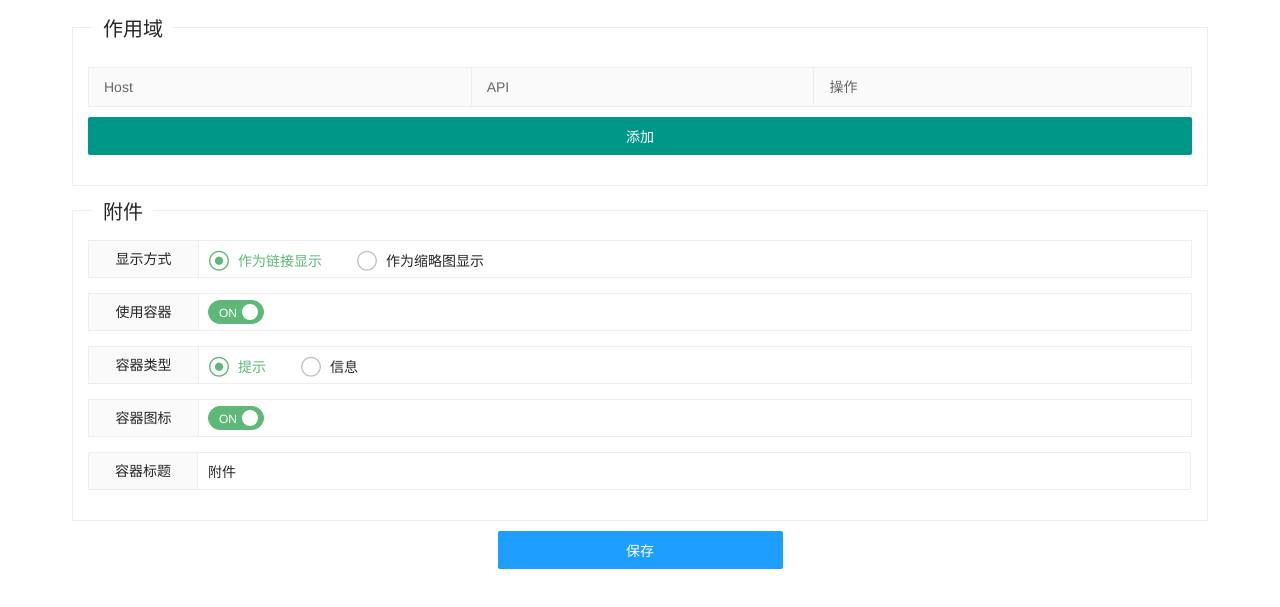
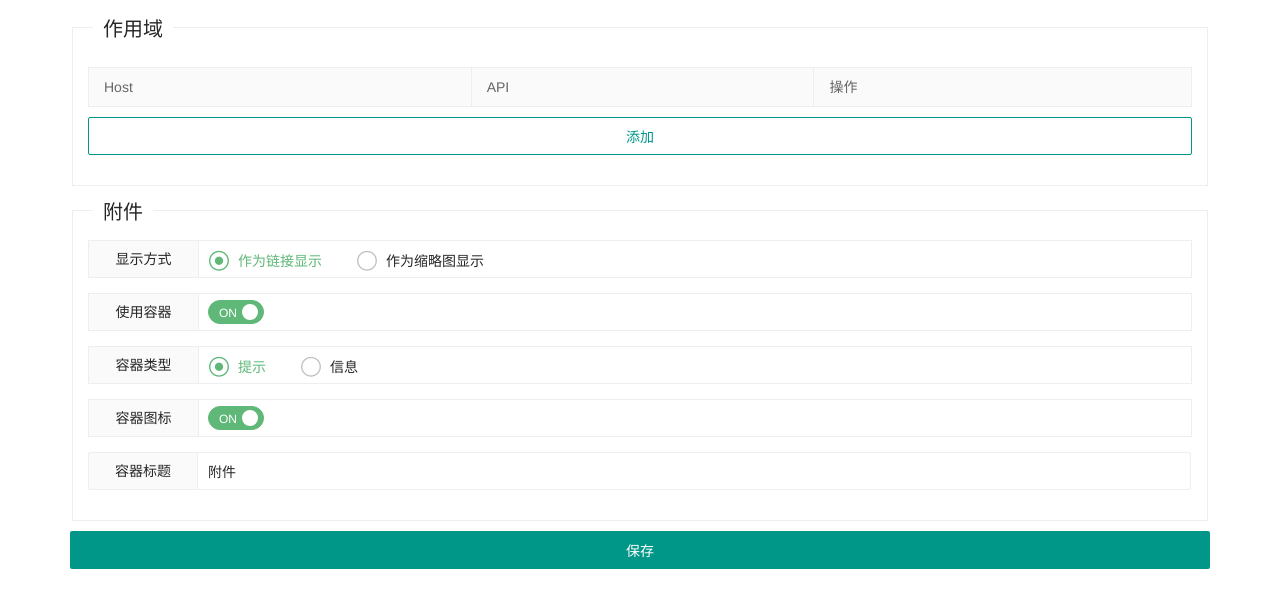
Before and after one commit to lvxianchao/confluence-markdown-editor, a browser extension: page src/pages/options.html in a window 1280 px wide. Shown: the part 63-670 px from the top of the page. Drawn offline with nearby package versions, Linux system fonts and the light colour scheme; files that its build step writes are made by us from their sources; files whose address does not match are found by name.

Commit message:
change the options.html page .create-btn's style.

```diff
--- a/src/pages/options.html
+++ b/src/pages/options.html
@@ -39,7 +39,7 @@
                     <tbody></tbody>
                 </table>
                 <div class="layui-form-item button-container d-flex justify-content-center">
-                    <div class="layui-btn w-100 create-btn">添加</div>
+                    <div class="layui-btn layui-btn-primary layui-border-green w-100 create-btn">添加</div>
                 </div>
             </div>
         </fieldset>
@@ -90,7 +90,7 @@
         </fieldset>
 
         <div class="layui-form-item button-container d-flex justify-content-center">
-            <button class="layui-btn layui-btn-normal w-25" lay-submit>保存</button>
+            <button class="layui-btn layui-btn w-100" lay-submit>保存</button>
         </div>
     </form>
 </div>
```
